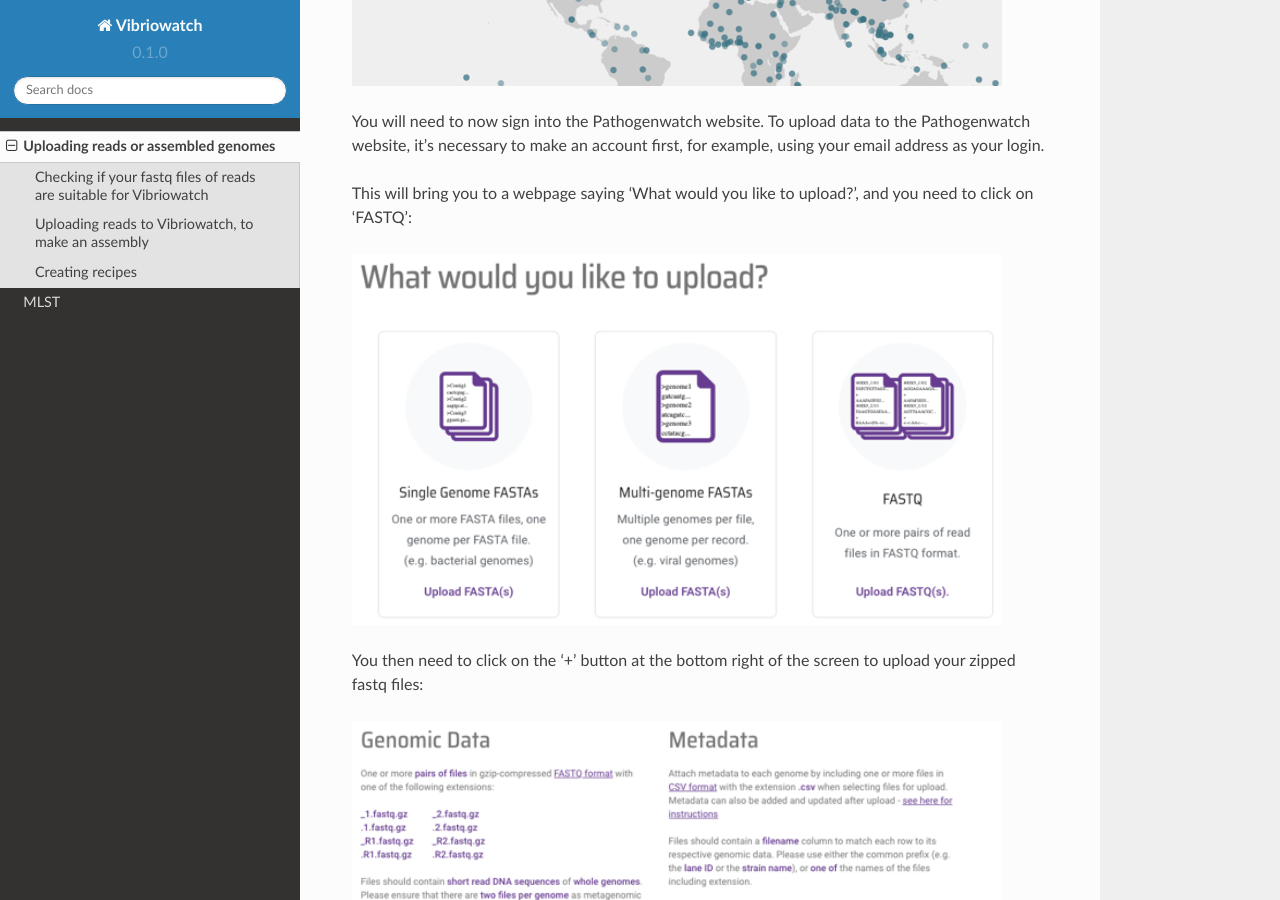
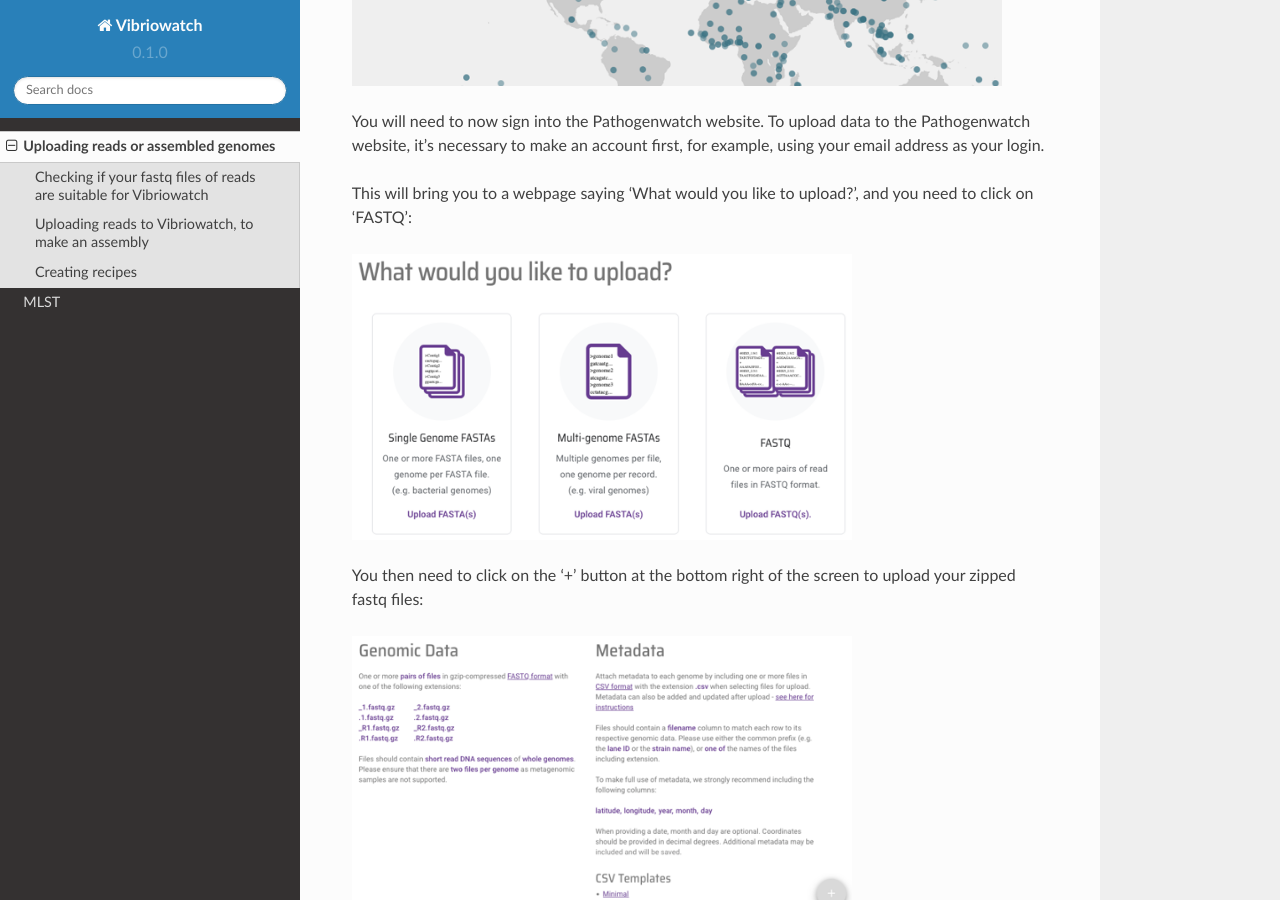
Before and after one commit to avrilcoghlan/cholerabook, a Sphinx documentation site: the page built from docs/source/assemblies.rst, in a window 1280 px wide and 900 px high, scrolled down 1751 px. Built offline with Sphinx 7.4.7 and the Read the Docs theme 2.0.0, drawn with Linux system fonts in a browser that asks for light colours.

Commit message:
Update assemblies.rst
Changed sizes of pictures.

```diff
--- a/docs/source/assemblies.rst
+++ b/docs/source/assemblies.rst
@@ -59,17 +59,17 @@
 This will bring you to a webpage saying 'What would you like to upload?', and you need to click on 'FASTQ':
 
 .. image:: Picture2.png
-  :width: 650
+  :width: 500
 
 You then need to click on the '+' button at the bottom right of the screen to upload your zipped fastq files:
 
 .. image:: Picture3.png
-  :width: 650
+  :width: 500
 
 Then select all the zipped fastq files that you want to upload, for example, if you want to upload fastq files for 9 isolates:
 
 .. image:: Picture4.png
-  :width: 650
+  :width: 200
 
 Creating recipes
 ----------------
```
